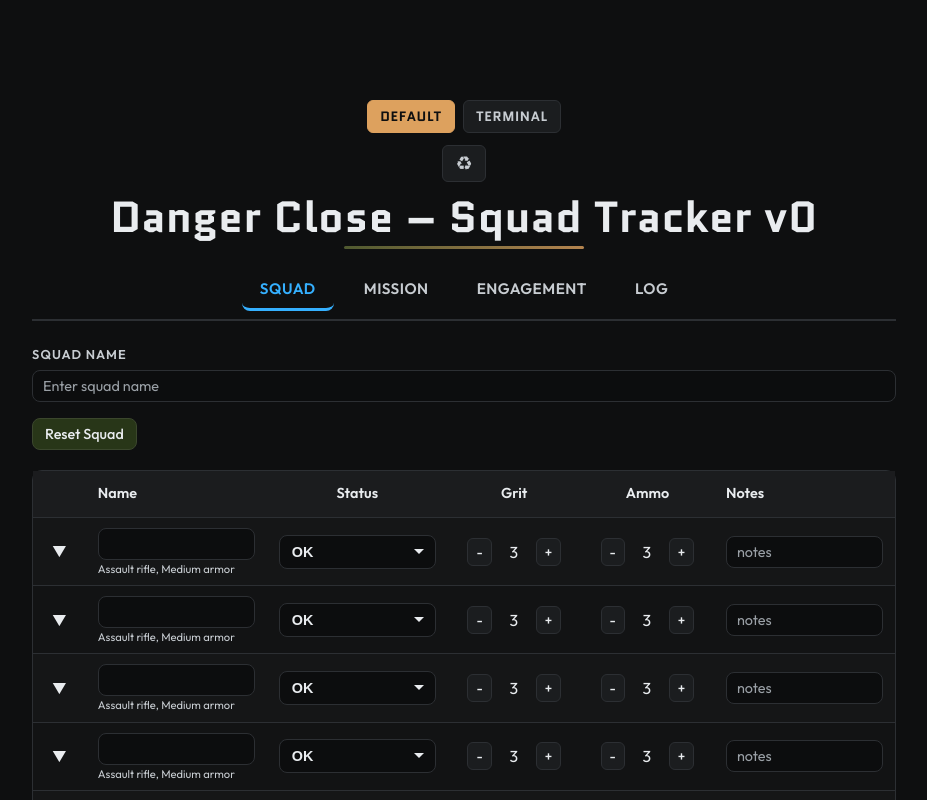
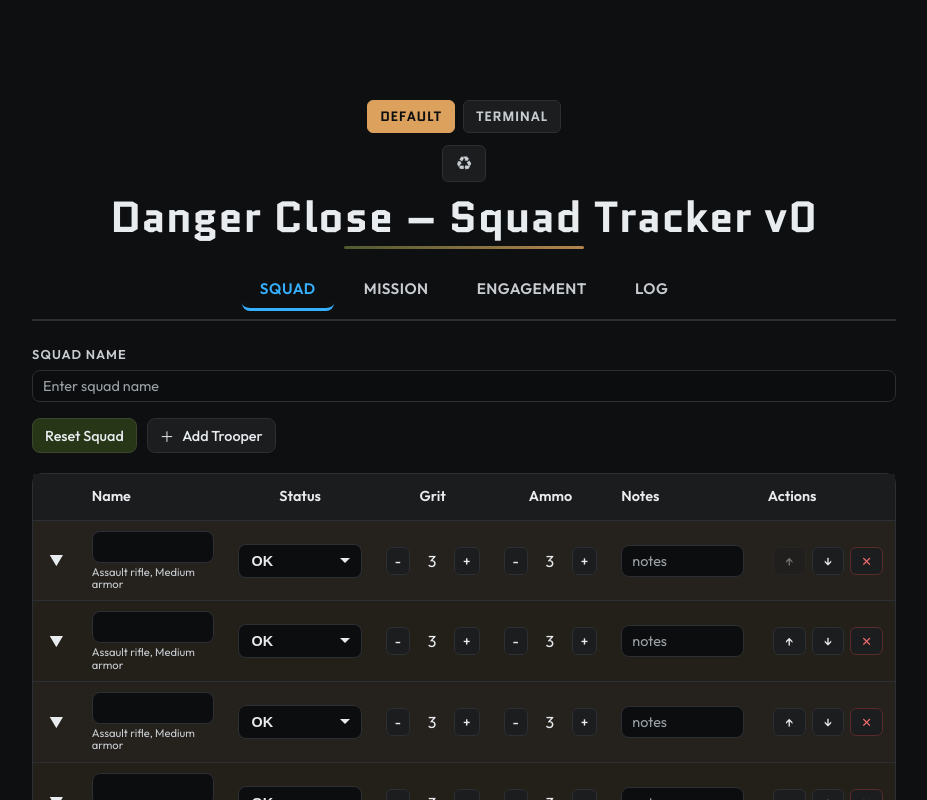
Before and after one commit to lars1808/danger-close-app, a React (Vite) app: page / in a window 1280 px wide. Shown: the top 800 px of the page, without its empty margins (176-1103 px from the left). Built offline with nearby package versions, Linux system fonts and the light colour scheme.

Commit message:
Allow managing more than five troopers

```diff
--- a/src/features/squad/SquadTable.tsx
+++ b/src/features/squad/SquadTable.tsx
@@ -7,9 +7,9 @@ import {
 } from "./storageKeys";
 import { getSectorDisplayName } from "../mission/missionUtils";
 
-const defaultTroopers: T.Trooper[] = [
-  {
-    id: 1,
+function createTrooper(id: number): T.Trooper {
+  return {
+    id,
     name: "",
     status: "OK",
     grit: 3,
@@ -18,62 +18,15 @@ const defaultTroopers: T.Trooper[] = [
     weaponId: "assault_rifle",
     armorId: "medium",
     biography: "",
+    specialGear: [],
     offensivePosition: "Engaged",
     defensivePosition: "In Cover",
-  },
-  {
-    id: 2,
-    name: "",
-    status: "OK",
-    grit: 3,
-    ammo: 3,
-    notes: "",
-    weaponId: "assault_rifle",
-    armorId: "medium",
-    biography: "",
-    offensivePosition: "Engaged",
-    defensivePosition: "In Cover",
-  },
-  {
-    id: 3,
-    name: "",
-    status: "OK",
-    grit: 3,
-    ammo: 3,
-    notes: "",
-    weaponId: "assault_rifle",
-    armorId: "medium",
-    biography: "",
-    offensivePosition: "Engaged",
-    defensivePosition: "In Cover",
-  },
-  {
-    id: 4,
-    name: "",
-    status: "OK",
-    grit: 3,
-    ammo: 3,
-    notes: "",
-    weaponId: "assault_rifle",
-    armorId: "medium",
-    biography: "",
-    offensivePosition: "Engaged",
-    defensivePosition: "In Cover",
-  },
-  {
-    id: 5,
-    name: "",
-    status: "OK",
-    grit: 3,
-    ammo: 3,
-    notes: "",
-    weaponId: "assault_rifle",
-    armorId: "medium",
-    biography: "",
-    offensivePosition: "Engaged",
-    defensivePosition: "In Cover",
-  },
-];
+  };
+}
+
+const defaultTroopers: T.Trooper[] = Array.from({ length: 5 }, (_, index) =>
+  createTrooper(index + 1),
+);
 
 interface SquadTableProps {
   onAddLog: (text: string, source: "USER" | "SYSTEM") => void;
@@ -111,6 +64,9 @@ export default function SquadTable(props: SquadTableProps) {
   });
 
   const [expandedIds, setExpandedIds] = useState<Set<number>>(new Set());
+  const [showAllTroopers, setShowAllTroopers] = useState(false);
+  const [draggedTrooperId, setDraggedTrooperId] = useState<number | null>(null);
+  const [dragOverTrooperId, setDragOverTrooperId] = useState<number | null>(null);
   const [squadName, setSquadName] = useState<string>(() => localStorage.getItem(SQUAD_NAME_STORAGE_KEY) ?? "");
 
   useEffect(() => {
@@ -141,6 +97,8 @@ export default function SquadTable(props: SquadTableProps) {
       localStorage.removeItem(SQUAD_STORAGE_KEY);
       setSquadName("");
       localStorage.removeItem(SQUAD_NAME_STORAGE_KEY);
+      setShowAllTroopers(false);
+      setExpandedIds(new Set());
     }
   }
 
@@ -156,6 +114,98 @@ export default function SquadTable(props: SquadTableProps) {
     });
   }
 
+  function addTrooper() {
+    const nextId = troopers.reduce((max, trooper) => Math.max(max, trooper.id), 0) + 1;
+    setTroopers((prev) => [...prev, createTrooper(nextId)]);
+    setExpandedIds((prev) => {
+      const next = new Set(prev);
+      next.add(nextId);
+      return next;
+    });
+    setShowAllTroopers(true);
+  }
+
+  function removeTrooper(id: number) {
+    const trooper = troopers.find((t) => t.id === id);
+    const trooperIndex = trooper ? troopers.indexOf(trooper) : -1;
+    const displayName = trooper?.name?.trim() || (trooperIndex >= 0 ? `Trooper ${trooperIndex + 1}` : "this trooper");
+    if (!confirm(`Are you sure you want to delete ${displayName}?`)) {
+      return;
+    }
+
+    const nextTroopers = troopers.filter((t) => t.id !== id);
+    setTroopers(nextTroopers);
+    setExpandedIds((prev) => {
+      const next = new Set(prev);
+      next.delete(id);
+      return next;
+    });
+    if (nextTroopers.length <= 5) {
+      setShowAllTroopers(false);
+    }
+  }
+
+  function moveTrooper(id: number, direction: -1 | 1) {
+    setTroopers((prev) => {
+      const index = prev.findIndex((t) => t.id === id);
+      if (index === -1) {
+        return prev;
+      }
+      const targetIndex = index + direction;
+      if (targetIndex < 0 || targetIndex >= prev.length) {
+        return prev;
+      }
+      const next = [...prev];
+      const [moved] = next.splice(index, 1);
+      next.splice(targetIndex, 0, moved);
+      return next;
+    });
+  }
+
+  function reorderTroopers(sourceId: number, targetId: number) {
+    if (sourceId === targetId) {
+      return;
+    }
+    setTroopers((prev) => {
+      const sourceIndex = prev.findIndex((t) => t.id === sourceId);
+      const targetIndex = prev.findIndex((t) => t.id === targetId);
+      if (sourceIndex === -1 || targetIndex === -1) {
+        return prev;
+      }
+      const next = [...prev];
+      const [moved] = next.splice(sourceIndex, 1);
+      next.splice(targetIndex, 0, moved);
+      return next;
+    });
+  }
+
+  function handleDragStart(event: React.DragEvent<HTMLTableRowElement>, id: number) {
+    event.dataTransfer.effectAllowed = "move";
+    setDraggedTrooperId(id);
+  }
+
+  function handleDragOver(event: React.DragEvent<HTMLTableRowElement>, id: number) {
+    event.preventDefault();
+    event.dataTransfer.dropEffect = "move";
+    if (dragOverTrooperId !== id) {
+      setDragOverTrooperId(id);
+    }
+  }
+
+  function handleDrop(event: React.DragEvent<HTMLTableRowElement>, id: number) {
+    event.preventDefault();
+    if (draggedTrooperId !== null) {
+      reorderTroopers(draggedTrooperId, id);
+    }
+    setDraggedTrooperId(null);
+    setDragOverTrooperId(null);
+  }
+
+  function handleDragEnd() {
+    setDraggedTrooperId(null);
+    setDragOverTrooperId(null);
+  }
+
   function getGearSummary(trooper: T.Trooper): string {
     const weapon = T.WEAPON_INDEX[trooper.weaponId]?.name ?? "Unknown";
     const armor = T.ARMOR_INDEX[trooper.armorId]?.name ?? "Unknown";
@@ -164,6 +214,11 @@ export default function SquadTable(props: SquadTableProps) {
       : "";
     return special ? `${weapon}, ${armor}, ${special}` : `${weapon}, ${armor}`;
   }
+
+  const primaryTroopers = troopers.slice(0, 5);
+  const reserveTroopers = troopers.slice(5);
+  const visibleTroopers = showAllTroopers ? troopers : primaryTroopers;
+  const reserveCount = reserveTroopers.length;
 
   return (
     <div>
@@ -181,7 +236,11 @@ export default function SquadTable(props: SquadTableProps) {
       </div>
 
       <div className="dc-toolbar">
-        <button onClick={resetSquad} className="dc-btn dc-btn--accent">Reset Squad</button>
+        <button type="button" onClick={resetSquad} className="dc-btn dc-btn--accent">Reset Squad</button>
+        <button type="button" onClick={addTrooper} className="dc-btn">
+          <span aria-hidden="true">＋</span>
+          Add Trooper
+        </button>
       </div>
 
       <div className="dc-table-wrap">
@@ -194,25 +253,43 @@ export default function SquadTable(props: SquadTableProps) {
               <th className="dc-th--center">Grit</th>
               <th className="dc-th--center">Ammo</th>
               <th>Notes</th>
+              <th className="dc-col-actions">Actions</th>
             </tr>
           </thead>
 
           <tbody>
-            {troopers.map((t) => {
+            {visibleTroopers.map((t) => {
+              const trooperIndex = troopers.findIndex((trooper) => trooper.id === t.id);
+              const isPrimary = trooperIndex > -1 && trooperIndex < 5;
               const isExpanded = expandedIds.has(t.id);
               const gearSummary = getGearSummary(t);
+              const isDragging = draggedTrooperId === t.id;
+              const isDragOver = dragOverTrooperId === t.id && draggedTrooperId !== null && draggedTrooperId !== t.id;
+              const displayIndex = trooperIndex + 1;
+              const displayName = t.name.trim() || (trooperIndex >= 0 ? `Trooper ${displayIndex}` : "Trooper");
 
               return (
                 <React.Fragment key={t.id}>
                   {/* MAIN ROW */}
-                  <tr>
+                  <tr
+                    className={`dc-trooper-row ${isPrimary ? "dc-trooper-row--active" : "dc-trooper-row--reserve"} ${
+                      isDragging ? "dc-trooper-row--dragging" : ""
+                    } ${isDragOver ? "dc-trooper-row--dragover" : ""}`.trim()}
+                    draggable
+                    onDragStart={(event) => handleDragStart(event, t.id)}
+                    onDragOver={(event) => handleDragOver(event, t.id)}
+                    onDrop={(event) => handleDrop(event, t.id)}
+                    onDragEnd={handleDragEnd}
+                    aria-label={`Trooper ${displayIndex}`}
+                  >
                     {/* Expand button */}
                     <td className="dc-col-expand">
                       <button
+                        type="button"
                         onClick={() => toggleExpanded(t.id)}
                         className={`dc-expand-btn ${isExpanded ? "expanded" : ""}`}
                         aria-expanded={isExpanded}
-                        aria-label={`${isExpanded ? "Collapse" : "Expand"} ${t.name}`}
+                        aria-label={`${isExpanded ? "Collapse" : "Expand"} ${displayName}`}
                       >
                         ▼
                       </button>
@@ -261,18 +338,18 @@ export default function SquadTable(props: SquadTableProps) {
                     {/* Grit */}
                     <td className="dc-td--num">
                       <div className="dc-inline-group">
-                        <button onClick={() => bump(t.id, "grit", -1)} className="dc-btn dc-btn--sm">-</button>
+                        <button type="button" onClick={() => bump(t.id, "grit", -1)} className="dc-btn dc-btn--sm">-</button>
                         <span className="dc-valbox">{t.grit}</span>
-                        <button onClick={() => bump(t.id, "grit", +1)} className="dc-btn dc-btn--sm">+</button>
+                        <button type="button" onClick={() => bump(t.id, "grit", +1)} className="dc-btn dc-btn--sm">+</button>
                       </div>
                     </td>
 
                     {/* Ammo */}
                     <td className="dc-td--num">
                       <div className="dc-inline-group">
-                        <button onClick={() => bump(t.id, "ammo", -1)} className="dc-btn dc-btn--sm">-</button>
+                        <button type="button" onClick={() => bump(t.id, "ammo", -1)} className="dc-btn dc-btn--sm">-</button>
                         <span className="dc-valbox">{t.ammo}</span>
-                        <button onClick={() => bump(t.id, "ammo", +1)} className="dc-btn dc-btn--sm">+</button>
+                        <button type="button" onClick={() => bump(t.id, "ammo", +1)} className="dc-btn dc-btn--sm">+</button>
                       </div>
                     </td>
 
@@ -285,12 +362,42 @@ export default function SquadTable(props: SquadTableProps) {
                         placeholder="notes"
                       />
                     </td>
+                    <td className="dc-td-actions">
+                      <div className="dc-row-actions">
+                        <button
+                          type="button"
+                          className="dc-row-action-btn"
+                          onClick={() => moveTrooper(t.id, -1)}
+                          disabled={trooperIndex <= 0}
+                          aria-label={`Move ${displayName} up`}
+                        >
+                          ↑
+                        </button>
+                        <button
+                          type="button"
+                          className="dc-row-action-btn"
+                          onClick={() => moveTrooper(t.id, 1)}
+                          disabled={trooperIndex === troopers.length - 1}
+                          aria-label={`Move ${displayName} down`}
+                        >
+                          ↓
+                        </button>
+                        <button
+                          type="button"
+                          className="dc-row-action-btn dc-row-action-btn--danger"
+                          onClick={() => removeTrooper(t.id)}
+                          aria-label={`Delete ${displayName}`}
+                        >
+                          ✕
+                        </button>
+                      </div>
+                    </td>
                   </tr>
 
                   {/* EXPANDED ROW */}
                   {isExpanded && (
                     <tr className="dc-expanded-row show">
-                      <td colSpan={6}>
+                      <td colSpan={7}>
                         <div className="dc-expanded-content">
                           <div className="dc-expanded-inner">
                             {/* Weapon */}
@@ -373,6 +480,24 @@ export default function SquadTable(props: SquadTableProps) {
                 </React.Fragment>
               );
             })}
+            {!showAllTroopers && reserveCount > 0 && (
+              <tr className="dc-reserve-toggle-row">
+                <td colSpan={7}>
+                  <button type="button" className="dc-reserve-toggle" onClick={() => setShowAllTroopers(true)}>
+                    {reserveCount} more Trooper{reserveCount === 1 ? "" : "s"} in the barracks…
+                  </button>
+                </td>
+              </tr>
+            )}
+            {showAllTroopers && reserveCount > 0 && (
+              <tr className="dc-reserve-toggle-row">
+                <td colSpan={7}>
+                  <button type="button" className="dc-reserve-toggle" onClick={() => setShowAllTroopers(false)}>
+                    Hide barracks Trooper{reserveCount === 1 ? "" : "s"}
+                  </button>
+                </td>
+              </tr>
+            )}
           </tbody>
         </table>
       </div>
--- a/src/styles/danger-close.css
+++ b/src/styles/danger-close.css
@@ -2185,6 +2185,15 @@ h1, h2, h3 {
   width: 160px;
 }
 
+.dc-col-actions {
+  width: 140px;
+  text-align: right;
+}
+
+.dc-td-actions {
+  text-align: right;
+}
+
 .dc-th--center {
   text-align: center !important;
 }
@@ -2196,6 +2205,95 @@ h1, h2, h3 {
   justify-content: center;
   gap: 8px;
   flex-wrap: nowrap;
+}
+
+/* ==================== TROOPER ROW STATE ==================== */
+.dc-trooper-row td {
+  transition: background 0.2s ease, box-shadow 0.2s ease;
+}
+
+.dc-trooper-row--active td {
+  background: rgba(221, 161, 94, 0.08);
+}
+
+.dc-trooper-row--active:hover td {
+  background: rgba(221, 161, 94, 0.12);
+}
+
+.dc-trooper-row--dragging {
+  opacity: 0.55;
+}
+
+.dc-trooper-row--dragover td {
+  box-shadow: inset 0 0 0 2px var(--accent);
+}
+
+/* ==================== ROW ACTION BUTTONS ==================== */
+.dc-row-actions {
+  display: inline-flex;
+  align-items: center;
+  justify-content: flex-end;
+  gap: 6px;
+}
+
+.dc-row-action-btn {
+  width: 28px;
+  height: 28px;
+  display: inline-flex;
+  align-items: center;
+  justify-content: center;
+  border-radius: 6px;
+  border: 1px solid var(--border);
+  background: #1b1d1f;
+  color: var(--text);
+  font-size: 0.8rem;
+  cursor: pointer;
+  transition: background 0.15s ease, border-color 0.15s ease, color 0.15s ease;
+}
+
+.dc-row-action-btn:hover {
+  background: #212426;
+  border-color: #3a3f44;
+}
+
+.dc-row-action-btn:disabled {
+  opacity: 0.4;
+  cursor: not-allowed;
+}
+
+.dc-row-action-btn--danger {
+  color: #f26d6d;
+  border-color: #5a2b2b;
+}
+
+.dc-row-action-btn--danger:hover {
+  background: #2a1b1b;
+  border-color: #7a3535;
+}
+
+/* ==================== RESERVE TOGGLE ==================== */
+.dc-reserve-toggle-row td {
+  padding: 12px;
+  text-align: center;
+  background: #101112;
+}
+
+.dc-reserve-toggle {
+  background: transparent;
+  border: 1px dashed var(--border);
+  border-radius: 999px;
+  padding: 6px 18px;
+  color: var(--accent);
+  font-size: 0.85rem;
+  letter-spacing: 0.08em;
+  font-weight: 600;
+  cursor: pointer;
+  transition: background 0.15s ease, border-color 0.15s ease, color 0.15s ease;
+}
+
+.dc-reserve-toggle:hover {
+  background: rgba(221, 161, 94, 0.08);
+  border-color: var(--accent);
 }
 
 .dc-valbox {
```
